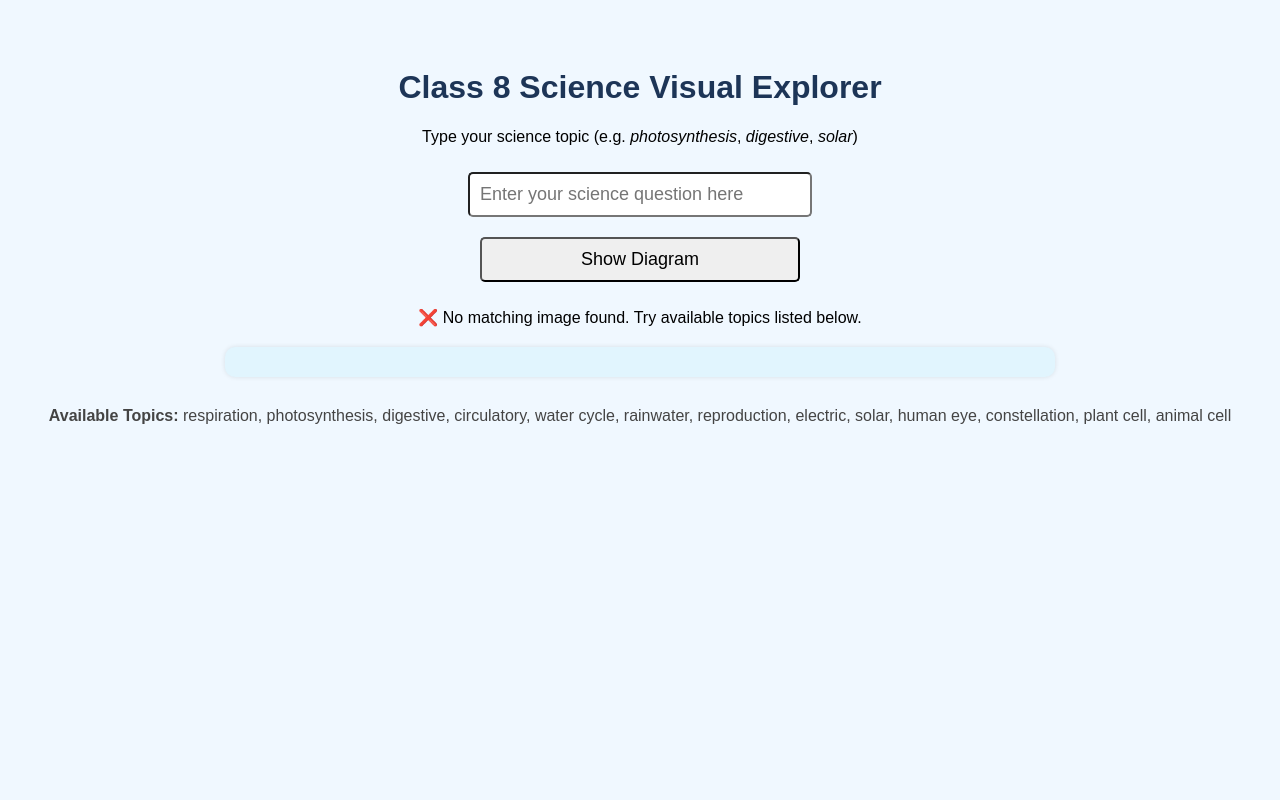
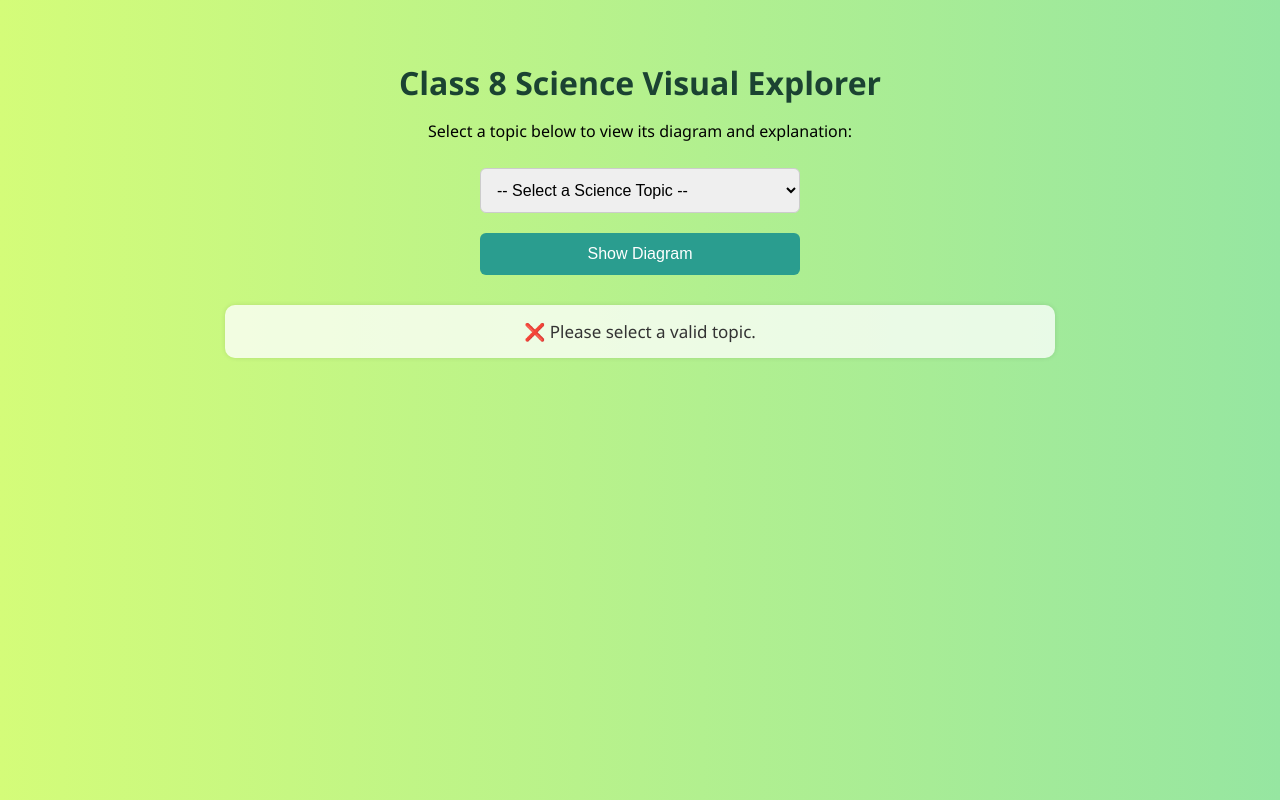
Before and after one commit to muhilmkm/CreAItive_Contest, a plain HTML site: page index.html in a window 1280 px wide. Both pictures are taken after a click on the button "Show Diagram". Drawn offline with Linux system fonts and the light colour scheme.

Commit message:
Update index.html

```diff
--- a/index.html
+++ b/index.html
@@ -2,63 +2,92 @@
 <html lang="en">
 <head>
   <meta charset="UTF-8">
-  <title>Class 8 Science Visuals</title>
+  <title>Class 8 Science Visual Explorer</title>
   <style>
     body {
-      font-family: Arial, sans-serif;
-      background-color: #f0f8ff;
+      font-family: 'Segoe UI', sans-serif;
+      background: linear-gradient(to right, #d4fc79, #96e6a1);
       text-align: center;
       padding: 40px;
+      margin: 0;
     }
+
     h1 {
-      color: #1d3557;
+      color: #1b4332;
+      margin-bottom: 10px;
     }
-    input, button {
-      padding: 10px;
-      font-size: 18px;
+
+    select, button {
+      padding: 12px;
+      font-size: 16px;
       margin: 10px;
       width: 320px;
-      border-radius: 5px;
+      border-radius: 6px;
+      border: 1px solid #ccc;
     }
+
+    button {
+      background-color: #2a9d8f;
+      color: white;
+      border: none;
+      cursor: pointer;
+    }
+
+    button:hover {
+      background-color: #21867a;
+    }
+
+    #explanation {
+      margin: 20px auto;
+      font-size: 17px;
+      color: #333;
+      max-width: 800px;
+      background: #ffffffc2;
+      padding: 15px;
+      border-radius: 10px;
+      box-shadow: 0 0 5px rgba(0,0,0,0.1);
+    }
+
     img {
       max-width: 80%;
       margin-top: 20px;
       border-radius: 10px;
       box-shadow: 0 0 10px rgba(0,0,0,0.2);
     }
-    #explanation {
-      margin: 20px auto;
-      font-size: 16px;
+
+    #topics {
+      font-size: 15px;
       color: #333;
-      max-width: 800px;
-      background: #e1f5fe;
-      padding: 15px;
-      border-radius: 10px;
-      box-shadow: 0 0 5px rgba(0,0,0,0.1);
-    }
-    #topics {
       margin-top: 30px;
-      font-size: 16px;
-      color: #444;
     }
   </style>
 </head>
 <body>
 
   <h1>Class 8 Science Visual Explorer</h1>
-  <p>Type your science topic (e.g. <em>photosynthesis</em>, <em>digestive</em>, <em>solar</em>)</p>
+  <p>Select a topic below to view its diagram and explanation:</p>
 
-  <input id="question" placeholder="Enter your science question here" />
-  <br />
+  <select id="topic">
+    <option value="">-- Select a Science Topic --</option>
+    <option value="respiration">Human Respiration</option>
+    <option value="photosynthesis">Photosynthesis</option>
+    <option value="digestive">Digestive System</option>
+    <option value="circulatory">Circulatory System</option>
+    <option value="water cycle">Water Cycle</option>
+    <option value="rainwater">Rainwater Harvesting</option>
+    <option value="reproduction">Reproduction in Animals</option>
+    <option value="electric">Electric Circuit</option>
+    <option value="solar">Solar System</option>
+    <option value="human eye">Human Eye</option>
+    <option value="constellation">Constellation</option>
+    <option value="plant cell">Plant Cell</option>
+    <option value="animal cell">Animal Cell</option>
+  </select>
+  <br>
   <button onclick="showImage()">Show Diagram</button>
 
-  <p id="status"></p>
   <div id="explanation"></div>
   <div id="result"></div>
-
-  <div id="topics">
-    <strong>Available Topics:</strong> respiration, photosynthesis, digestive, circulatory, water cycle, rainwater, reproduction, electric, solar, human eye, constellation, plant cell, animal cell
-  </div>
 
   <script>
     const imageMap = {
@@ -117,26 +146,16 @@
     };
 
     function showImage() {
-      const input = document.getElementById("question").value.toLowerCase();
+      const topic = document.getElementById("topic").value;
       const result = document.getElementById("result");
-      const status = document.getElementById("status");
       const explanation = document.getElementById("explanation");
 
-      let found = false;
-      for (const key in imageMap) {
-        if (input.includes(key)) {
-          result.innerHTML = `<img src="images/${imageMap[key].img}" alt="${key}" />`;
-          explanation.innerText = imageMap[key].desc;
-          status.innerText = "";
-          found = true;
-          break;
-        }
-      }
-
-      if (!found) {
+      if (imageMap[topic]) {
+        result.innerHTML = `<img src="images/${imageMap[topic].img}" alt="${topic}" />`;
+        explanation.innerText = imageMap[topic].desc;
+      } else {
         result.innerHTML = "";
-        explanation.innerText = "";
-        status.innerText = "❌ No matching image found. Try available topics listed below.";
+        explanation.innerText = "❌ Please select a valid topic.";
       }
     }
   </script>
```
